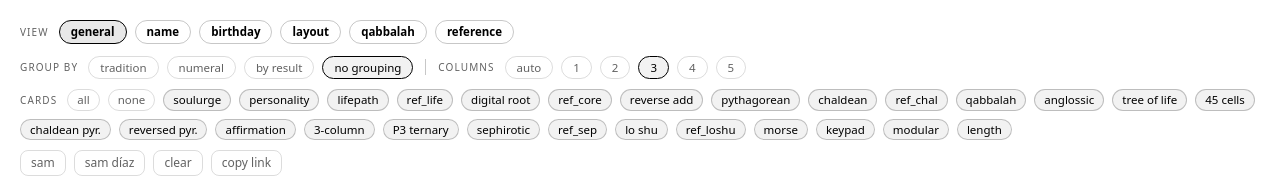
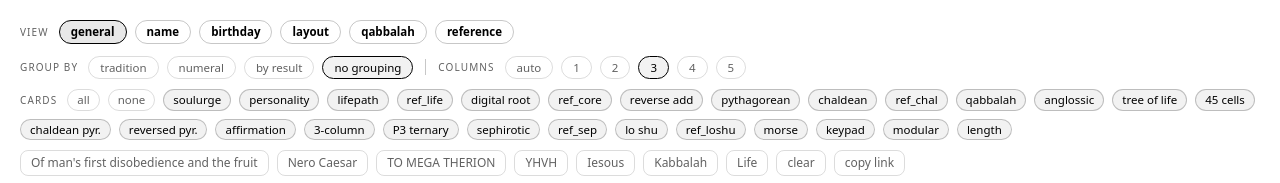
Before and after one commit to komiksam/numerology-cheatsheet, a plain HTML site: page index.html in a window 1280 px wide. Shown: the top 183 px of the page. Drawn offline with Linux system fonts and the light colour scheme.

Commit message:
Delete ref_factory_new2.txt, corrected presets

```diff
--- a/index.html
+++ b/index.html
@@ -86,7 +86,7 @@
   const INITIAL_INPUT = "Of man's first disobedience and the fruit";
 
   /** Quick-pick buttons shown above the input. */
-  const PRESETS = ["sam", "sam díaz"];
+  const PRESETS = ["Of man's first disobedience and the fruit", "Nero Caesar", "TO MEGA THERION", "YHVH", "Iesous", "Kabbalah", "Life"];
 
   /* ==========================================================================
      1. CORE HELPERS
```
Also changed, not shown: ref_factory_new2.txt (deleted).
